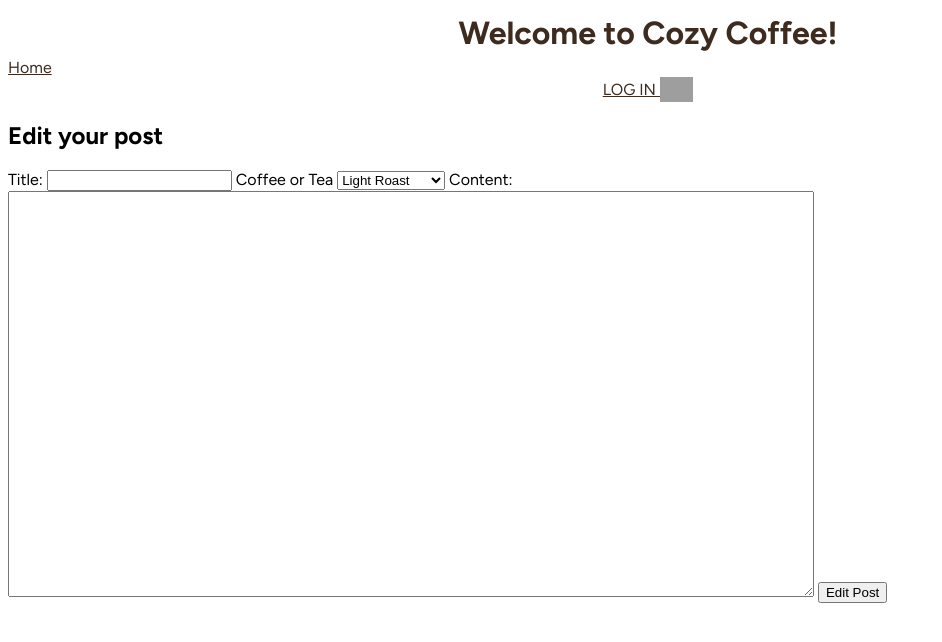
After one commit to xkawixgirlx/cozy-coffee, a Node server app: template views/posts/edit.ejs in a window 1280 px wide. The commit adds this page. Shown: the top 642 px of the page, without its empty margins (0-942 px from the left). Run offline with Node 20, Linux system fonts and the light colour scheme; the template is opened without the code that fills it, so the values that code supplies are empty; some libraries are stand-ins or nearby versions; grey boxes are pictures that could not be loaded.

Commit message:
Implement Edit functionality

```diff
--- a/routes/posts.js
+++ b/routes/posts.js
@@ -14,6 +14,8 @@ router.get('/', postsCtrl.index);
 router.get('/new', ensureLoggedIn, postsCtrl.new);
 // GET /posts/:id show post details page (show functionality)
 router.get('/:id', postsCtrl.show);
+// GET /posts/:id/edit This is the route for (editing functionality)
+router.get('/:id/edit', ensureLoggedIn, postsCtrl.edit);
 // POST /posts create post page (create functionality)
 router.post('/',ensureLoggedIn, postsCtrl.create);
 // DELETE /posts/:id  delete a post you created (delete functionality)
--- /dev/null
+++ b/views/posts/edit.ejs
@@ -0,0 +1,27 @@
+<%- include('../partials/header') %>
+
+    <div id="edit-form">
+        <h2>Edit your post</h2>
+    </div>
+
+    <form action="/posts/<%= post._id %>?_method=PUT" method="POST">
+        <label>Title:</label>
+        <input type="text" name="title" value="<%= post.title %>">
+        <label>Coffee or Tea</label>
+        <select name="coffeeType" value="<%= post.coffeeType %>">
+            <option value="Light Roast" <%=post.coffeeType=='Light Roast' ? 'selected' : '' %>>Light Roast</option>
+            <option value="Medium Roast" <%=post.coffeeType=='Medium Roast' ? 'selected' : '' %>>Medium Roast</option>
+            <option value="Dark Roast" <%=post.coffeeType=='Dark Roast' ? 'selected' : '' %>>Dark Roast</option>
+            <option value="Matcha" <%=post.coffeeType=='Matcha' ? 'selected' : '' %>>Matcha</option>
+            <option value="Chai" <%=post.coffeeType=='Chai' ? 'selected' : '' %>>Chai</option>
+            <option value="Tea" <%=post.coffeeType=='Tea' ? 'selected' : '' %>>Tea</option>
+        </select>
+        <label>Content:</label>
+        <textarea name="content" value=" <%= post.content %> col="10" rows="10" style="height: 400px; width: 800px;""><%= post.content %></textarea>
+        <button type="submit">Edit Post</button>
+    </form>
+
+
+
+
+    <%- include('../partials/footer') %>
--- a/views/posts/new.ejs
+++ b/views/posts/new.ejs
@@ -15,7 +15,7 @@
         <option value="Tea">Tea</option>
     </select>
     <label>Content:</label>
-    <input type="text" name="content">
+    <textarea type="text" name="content" col="10" rows="10" style="height: 400px; width: 800px;"></textarea>
     <input type="submit" value="Submit New Post">
 </form>
 
```
Also changed, not shown: controllers/posts.js (+8 -0 lines), views/posts/show.ejs (+10 -3 lines).
